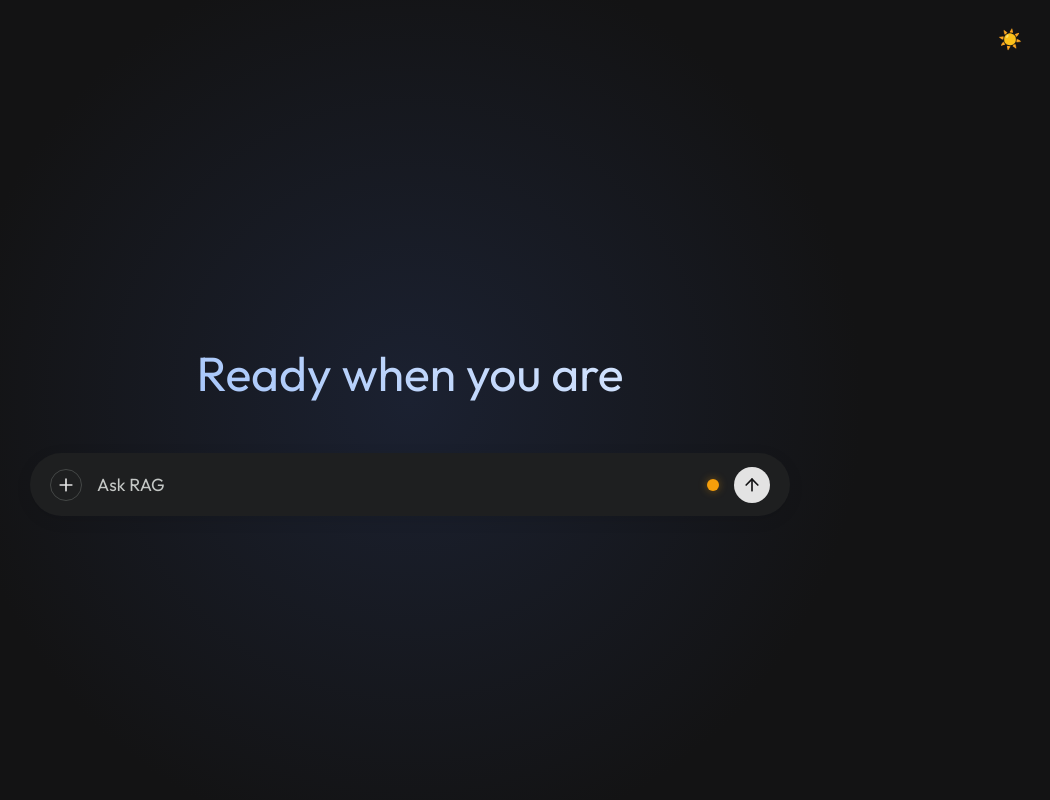
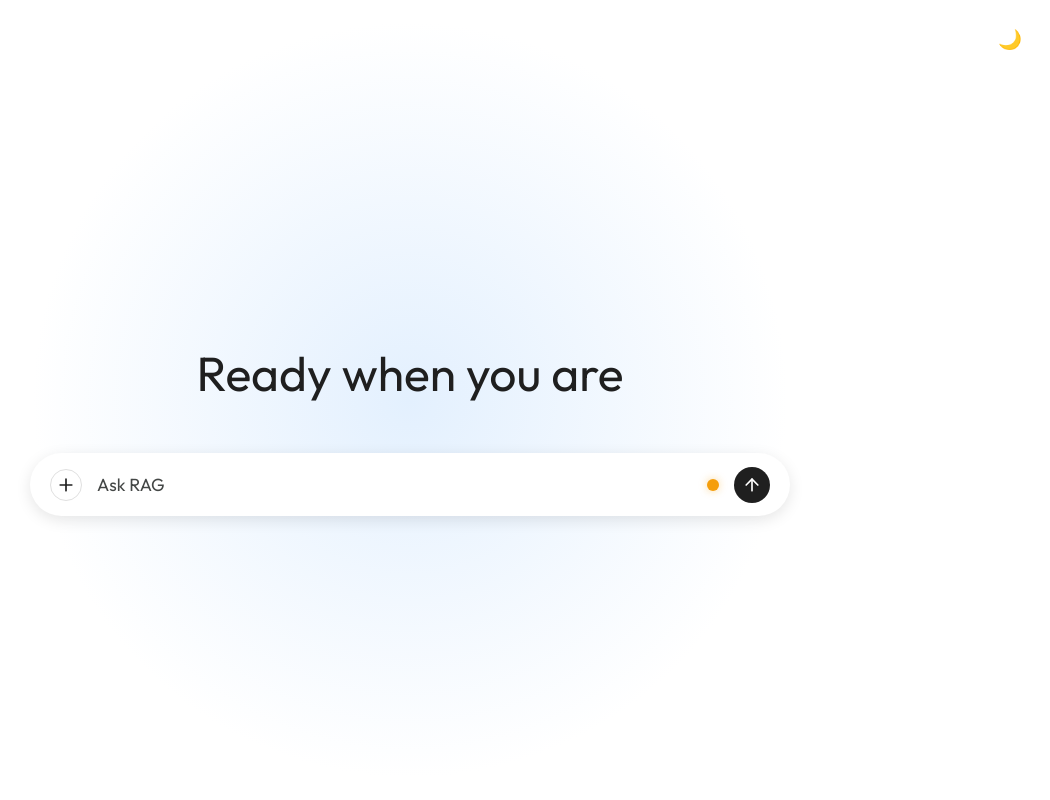
Before and after one commit to varunsrivastav1999/Retrieval-Augmented-Generation--RAG-, a FastAPI app: page / in a window 1280 px wide. Shown: the whole page, without its empty margins (230-1280 px from the left). Run offline with FastAPI, Linux system fonts and the light colour scheme; data that the repository does not hold is empty; parts of the project's set-up code (start-up, migrations or seed data) failed here and were passed over.

Commit message:
style: replicate official Google Gemini light theme radial background, color palette, and auto-detect OS preferences

```diff
--- a/app/templates/index.html
+++ b/app/templates/index.html
@@ -23,12 +23,12 @@
         [data-theme="light"] {
             --bg-color: #ffffff;
             --text-color: #1f1f1f;
-            --input-bg: #f0f4f9;
+            --input-bg: #ffffff;
             --input-border: #e0e0e0;
             --placeholder-color: #444746;
             --accent-color: #0b57d0;
             --info-bg: #f8f9fa;
-            --radial-gradient: radial-gradient(circle at center, #e8f0fe 0%, #ffffff 60%);
+            --radial-gradient: radial-gradient(circle at center, #e3f0fe 0%, #ffffff 50%, #ffffff 100%);
         }
 
         * {
@@ -106,9 +106,9 @@
         }
 
         [data-theme="light"] .hero h1 {
-            background: -webkit-linear-gradient(45deg, #0b57d0, #001d35);
-            -webkit-background-clip: text;
-            -webkit-text-fill-color: transparent;
+            background: none;
+            -webkit-text-fill-color: var(--text-color);
+            color: var(--text-color);
         }
 
         @keyframes fadeIn {
@@ -421,9 +421,16 @@
     </style>
 </head>
 <body data-theme="dark">
-
+    <script>
+        // Auto-detect OS theme preference on load
+        if (window.matchMedia && window.matchMedia('(prefers-color-scheme: light)').matches) {
+            document.body.setAttribute('data-theme', 'light');
+        }
+    </script>
     <div class="top-nav">
-        <button class="theme-toggle" onclick="toggleTheme()" id="themeBtn">☀️</button>
+        <button class="theme-toggle" onclick="toggleTheme()" id="themeBtn">
+            <script>document.write(document.body.getAttribute('data-theme') === 'light' ? '🌙' : '☀️');</script>
+        </button>
     </div>
 
     <div class="main-container">
```
